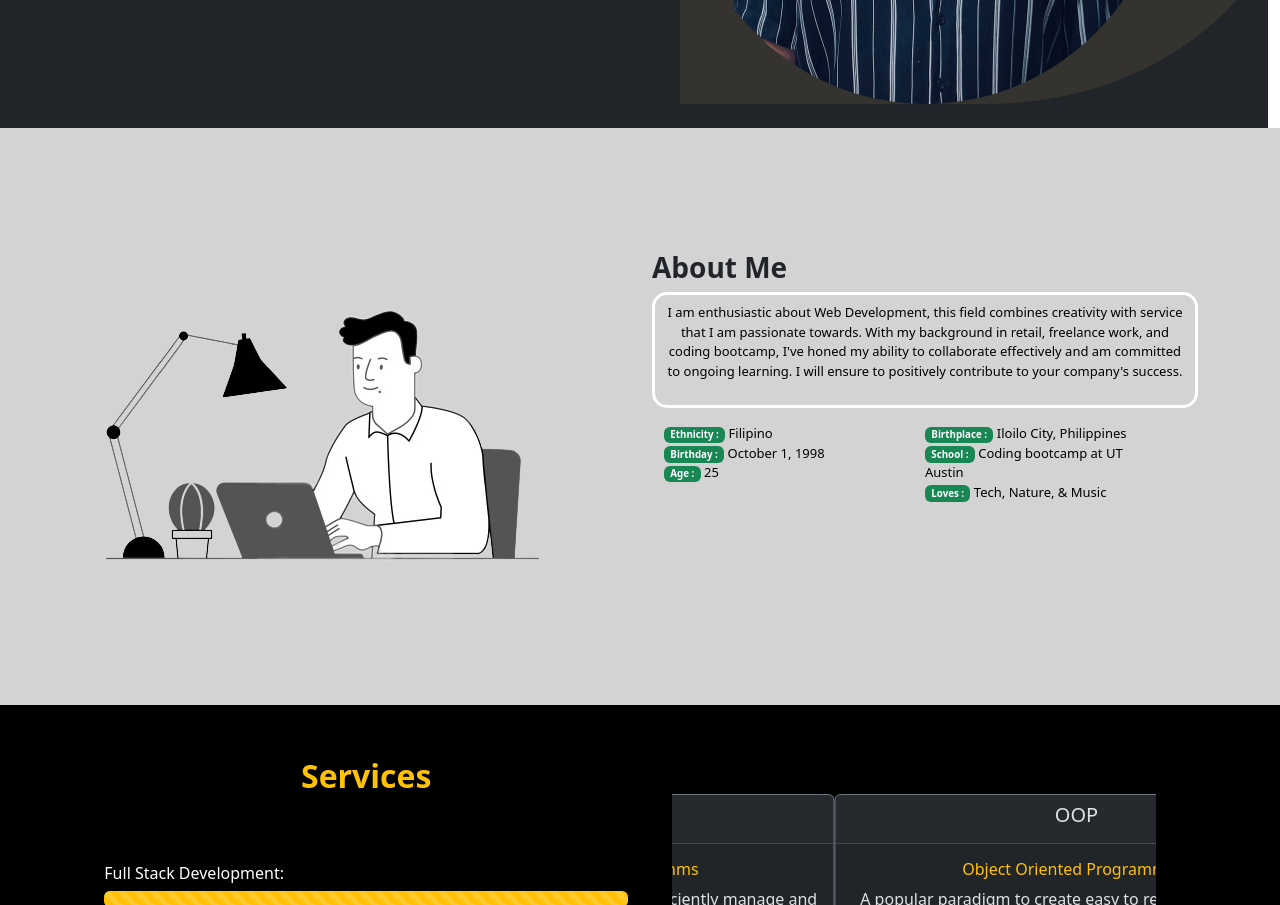
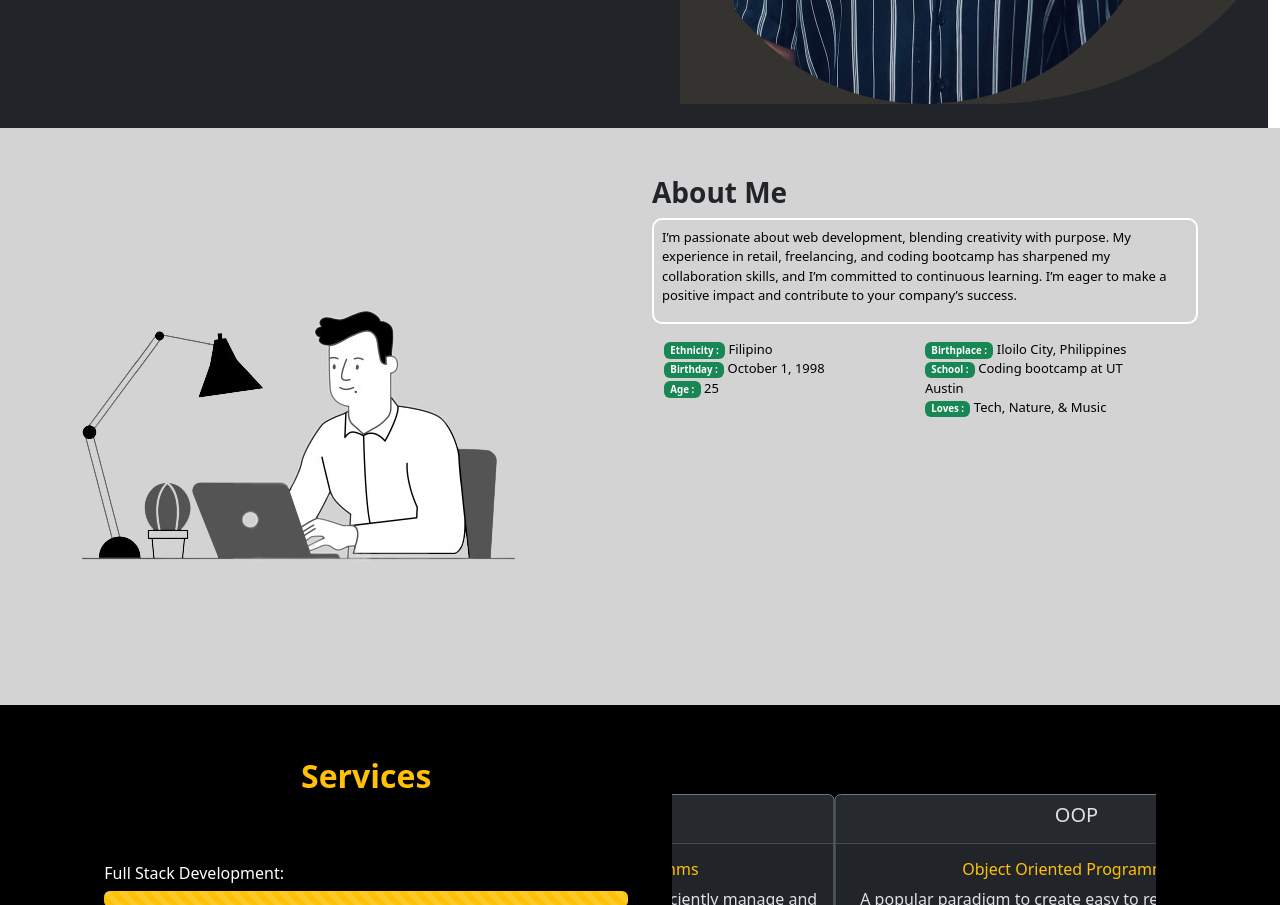
Before and after one commit to edm1001/web-dev-port, a React (Create React App) app: page / in a window 1280 px wide. Shown: the part 500-1405 px from the top of the page. Built offline with nearby package versions, Linux system fonts and the light colour scheme.

Commit message:
update ui

```diff
--- a/src/App.css
+++ b/src/App.css
@@ -35,18 +35,12 @@ h2 {
 }
 /* About section */
 .about {
-  display: flex;
   color: black;
   background-color: lightgrey;
 }
-.abt-info{
-  align-items: center;
-}
 .about-msg {
-  height: 100%;
-  border-radius: 15px;
-  border:white 3px solid;
-  text-align: center;
+  border-radius: 10px;
+  border:white 2px solid;
 }
  #abt-msg {
   font-size: small;
--- a/src/Components/About/About.js
+++ b/src/Components/About/About.js
@@ -10,23 +10,23 @@ const About = () => {
     <section className="about" id="about">
       <Container>
         <Row className="abt-info">
-      <Col lg={6} md={5} sm={12} xs={12}>
+          <Col lg={6} md={5} sm={12} xs={12} className="">
             <motion.div
               initial={{ x: -200, opacity: 0 }}
               whileInView={{ x: 0, opacity: 1, animationDelay: 2 }}
             >
-          <div className="about-img px-4 text-center text-md-start">
+              <div className="about-img">
                 <img
                   alt="about-pic"
                   src={AboutPic}
                   className="img-fluid"
-              style={{ maxWidth: '100%', height: 'auto' }}
+                  style={{ maxWidth: "100%", height: "auto" }}
                 />
               </div>
             </motion.div>
           </Col>
 
-      <Col className="pb-5" lg={6} md={7} sm={12} xs={12}>
+          <Col className="my-5 " lg={6} md={7} sm={12} xs={12}>
             <motion.div
               initial={{ x: 200, opacity: 0 }}
               whileInView={{ x: 0, opacity: 1 }}
@@ -38,13 +38,12 @@ const About = () => {
                 About Me
               </h4>
               <div className="about-msg">
-            <p className="p-2" id="abt-msg">
-              I am enthusiastic about Web Development, this field combines
-              creativity with service that I am passionate towards. With my
-              background in retail, freelance work, and coding bootcamp, I've
-              honed my ability to collaborate effectively and am committed to
-              ongoing learning. I will ensure to positively contribute to your
-              company's success.
+                <p className="mt-2 px-2 text-start" id="abt-msg">
+                  I’m passionate about web development, blending creativity with
+                  purpose. My experience in retail, freelancing, and coding
+                  bootcamp has sharpened my collaboration skills, and I’m
+                  committed to continuous learning. I’m eager to make a positive
+                  impact and contribute to your company’s success.
                 </p>
               </div>
 
@@ -52,7 +51,8 @@ const About = () => {
                 <Col className="text-start ps-4">
                   <p id="abt-msg">
                     <Badge bg="success">Ethnicity :</Badge> Filipino <br />
-                <Badge bg="success">Birthday :</Badge> October 1, 1998 <br />
+                    <Badge bg="success">Birthday :</Badge> October 1, 1998{" "}
+                    <br />
                     <Badge bg="success">Age :</Badge> 25 <br />
                   </p>
                 </Col>
@@ -62,7 +62,8 @@ const About = () => {
                     Philippines <br />
                     <Badge bg="success">School :</Badge> Coding bootcamp at UT
                     Austin <br />
-                <Badge bg="success">Loves :</Badge> Tech, Nature, & Music <br />
+                    <Badge bg="success">Loves :</Badge> Tech, Nature, & Music{" "}
+                    <br />
                   </p>
                 </Col>
               </Row>
@@ -71,7 +72,6 @@ const About = () => {
         </Row>
       </Container>
     </section>
-
   );
 };
 export default About;
--- a/src/Components/Contact/Contact.js
+++ b/src/Components/Contact/Contact.js
@@ -27,7 +27,7 @@ const Contact = () => {
                 rotate: 0,
             },
             hovering: {
-                rotate: 360, // Rotate by 360 degrees
+                rotate: 360,
                 transition: {
                 duration: 2,
                 },
@@ -112,7 +112,7 @@ const Contact = () => {
                     </Form.Control>
                 </Form.Group>
                 <motion.div
-                whileHover={{scale:1.2, x:25}}
+                whileHover={{scale:1.2, x:35}}
                 whileTap={{x:200,opacity:0.3, transition:1.5}}
                 >
                 <Button type="submit" className="my-2" variant='secondary' value="Send"> Submit</Button>
--- a/src/Pages/Portfolio.js
+++ b/src/Pages/Portfolio.js
@@ -43,7 +43,7 @@ const Portfolio = () => {
             <motion.div
               whileHover={{
                 scale: 1.3,
-                x: 0, // Keep horizontal movement zero for better centering on hover
+                x: 0,
               }}
             >
               <a
```
Lines whose indentation alone changed are shown as unchanged.
